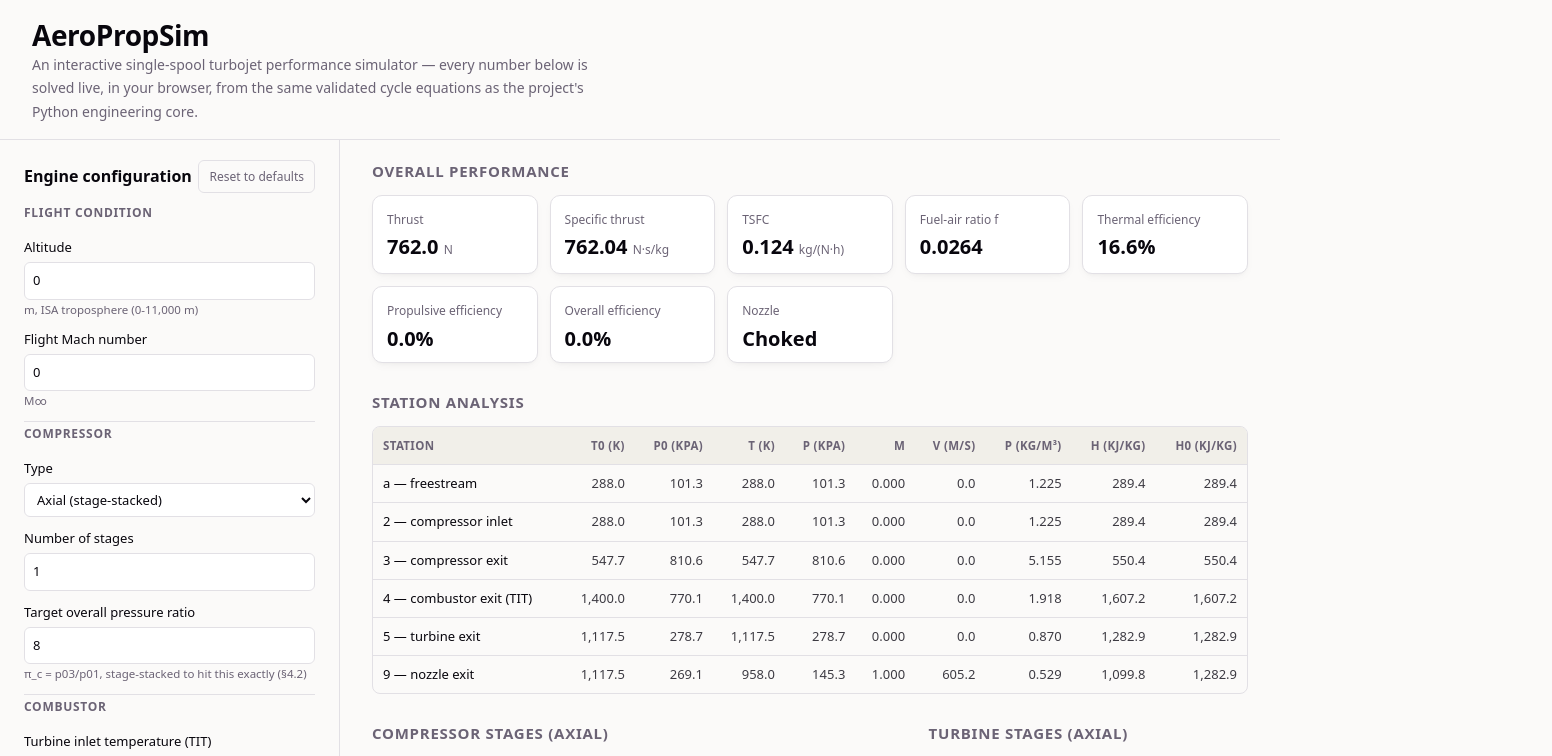
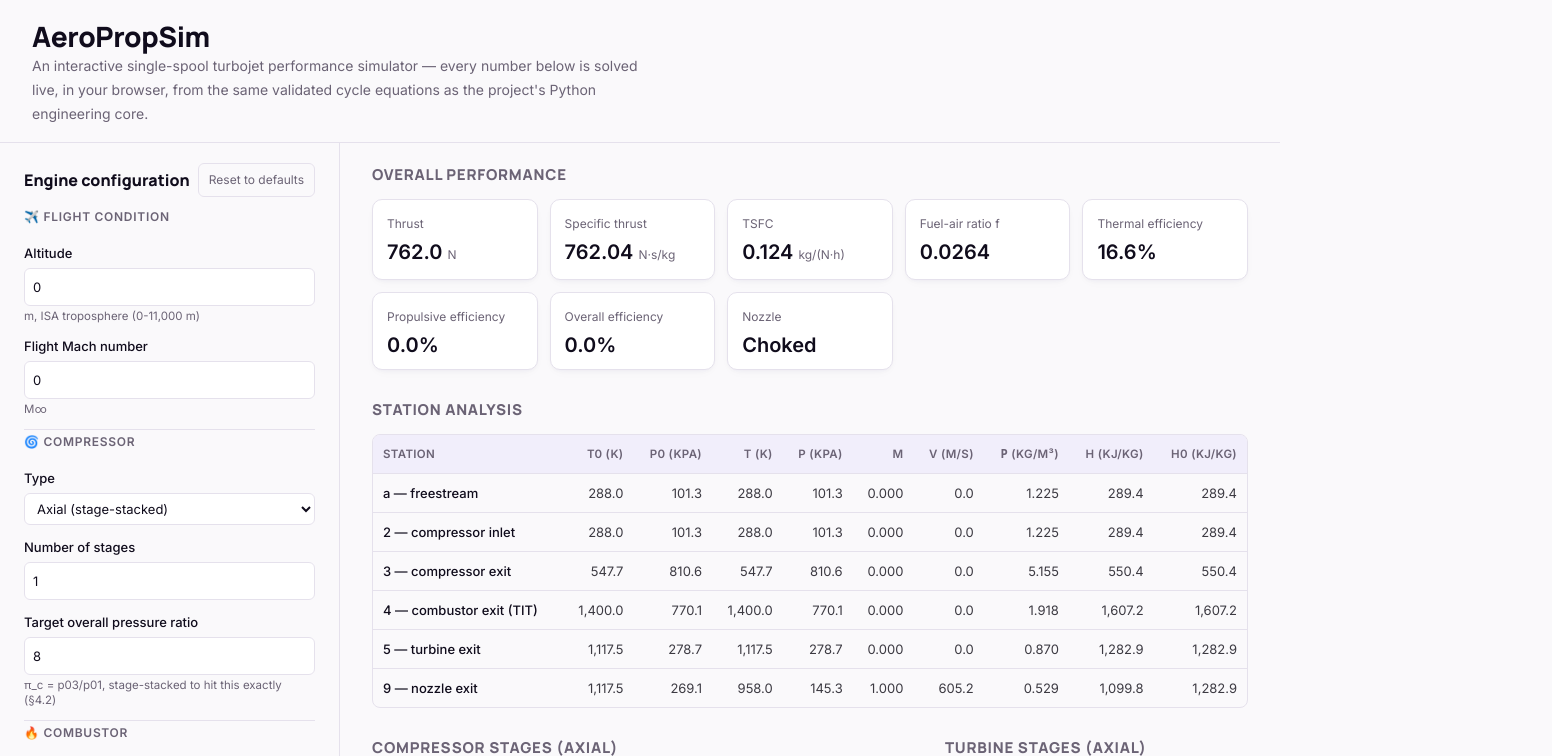
Before and after one commit to falgunitripathi/aeropropsim, a React (Vite) app in the folder web/: page / in a window 1280 px wide. Shown: the top 756 px of the page, 1552 px wide, since content can reach past the window. Built offline with nearby package versions, Linux system fonts and the light colour scheme.

Commit message:
Update index.css

```diff
--- a/web/src/index.css
+++ b/web/src/index.css
@@ -1,24 +1,30 @@
 :root {
   --text: #3c3a42;
-  --text-h: #08060d;
+  --text-h: #100c1c;
   --text-muted: #6b6375;
-  --bg: #fbfaf9;
+  --bg: #faf9fb;
   --bg-panel: #ffffff;
-  --border: #e2e0e5;
-  --accent: #2f6f9e;
-  --accent-bg: rgba(47, 111, 158, 0.08);
-  --accent-border: rgba(47, 111, 158, 0.4);
-  --error-bg: rgba(200, 40, 40, 0.08);
-  --error-border: rgba(200, 40, 40, 0.4);
+  --border: #e5e1ec;
+  --accent: #5b4ff5;
+  --accent-2: #f5a324;
+  --accent-bg: rgba(91, 79, 245, 0.08);
+  --accent-border: rgba(91, 79, 245, 0.35);
+  --error-bg: #fdeeee;
+  --error-border: rgba(200, 40, 40, 0.25);
   --error-text: #8c1f1f;
-  --code-bg: #f1efe9;
+  --code-bg: #f1eefb;
   --shadow:
-    rgba(0, 0, 0, 0.06) 0 4px 12px -4px, rgba(0, 0, 0, 0.04) 0 2px 4px -2px;
+    rgba(45, 30, 90, 0.06) 0 4px 14px -6px, rgba(45, 30, 90, 0.05) 0 2px 5px -2px;
 
-  --sans: system-ui, "Segoe UI", Roboto, sans-serif;
+  --ed-compressor: #5b4ff5;
+  --ed-turbine: #f5a324;
+  --ed-flame: #ef5b3f;
+
+  --sans: "Inter", system-ui, "Segoe UI", Roboto, sans-serif;
+  --display: "Manrope", var(--sans);
   --mono: ui-monospace, Consolas, monospace;
 
-  font: 16px/145% var(--sans);
+  font: 16px/150% var(--sans);
   color-scheme: light dark;
   color: var(--text);
   background: var(--bg);
@@ -30,21 +36,26 @@
 
 @media (prefers-color-scheme: dark) {
   :root {
-    --text: #c7c5cc;
-    --text-h: #f3f4f6;
-    --text-muted: #93909c;
-    --bg: #121216;
-    --bg-panel: #1a1a20;
-    --border: #2e2d35;
-    --accent: #6fb3e0;
-    --accent-bg: rgba(111, 179, 224, 0.12);
-    --accent-border: rgba(111, 179, 224, 0.4);
+    --text: #cbc8d3;
+    --text-h: #f5f3fb;
+    --text-muted: #9791a3;
+    --bg: #131019;
+    --bg-panel: #1c1826;
+    --border: #322c40;
+    --accent: #9b90ff;
+    --accent-2: #ffbb5c;
+    --accent-bg: rgba(155, 144, 255, 0.14);
+    --accent-border: rgba(155, 144, 255, 0.4);
     --error-bg: rgba(255, 100, 100, 0.1);
-    --error-border: rgba(255, 100, 100, 0.4);
-    --error-text: #ff8a8a;
-    --code-bg: #23222a;
+    --error-border: rgba(255, 100, 100, 0.35);
+    --error-text: #ff9a9a;
+    --code-bg: #241f33;
     --shadow:
-      rgba(0, 0, 0, 0.4) 0 4px 12px -4px, rgba(0, 0, 0, 0.3) 0 2px 4px -2px;
+      rgba(0, 0, 0, 0.4) 0 4px 14px -6px, rgba(0, 0, 0, 0.3) 0 2px 5px -2px;
+
+    --ed-compressor: #9b90ff;
+    --ed-turbine: #ffbb5c;
+    --ed-flame: #ff7a5c;
   }
 }
 
@@ -57,8 +68,8 @@ body {
 }
 
 h1, h2, h3 {
-  font-family: var(--sans);
-  font-weight: 600;
+  font-family: var(--display);
+  font-weight: 800;
   color: var(--text-h);
 }
 
@@ -79,3 +90,17 @@ input, select, button {
   font: inherit;
   color: inherit;
 }
+
+/*
+ * Friendly icons in front of each configuration section's legend, keyed
+ * purely by DOM order (all seven fieldsets share .config-section, in a
+ * fixed order set by ConfigForm.jsx) so no section component needs to
+ * know about branding.
+ */
+.config-section:nth-of-type(1) legend::before { content: "✈️ "; }
+.config-section:nth-of-type(2) legend::before { content: "🌀 "; }
+.config-section:nth-of-type(3) legend::before { content: "🔥 "; }
+.config-section:nth-of-type(4) legend::before { content: "🌪️ "; }
+.config-section:nth-of-type(5) legend::before { content: "🚀 "; }
+.config-section:nth-of-type(6) legend::before { content: "⚖️ "; }
+.config-section:nth-of-type(7) legend .disclosure::before { content: "🔧 "; }
```
